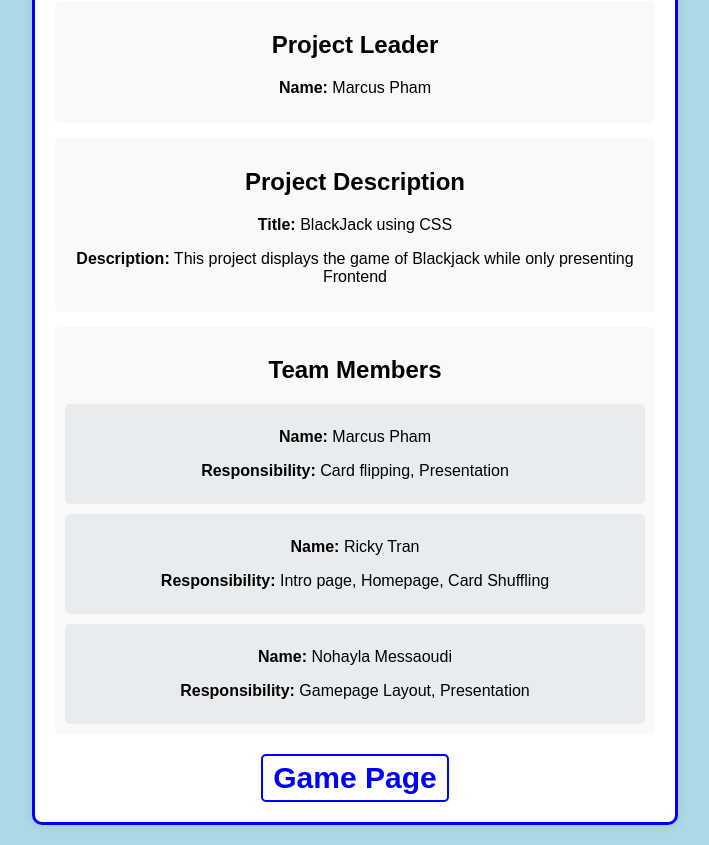
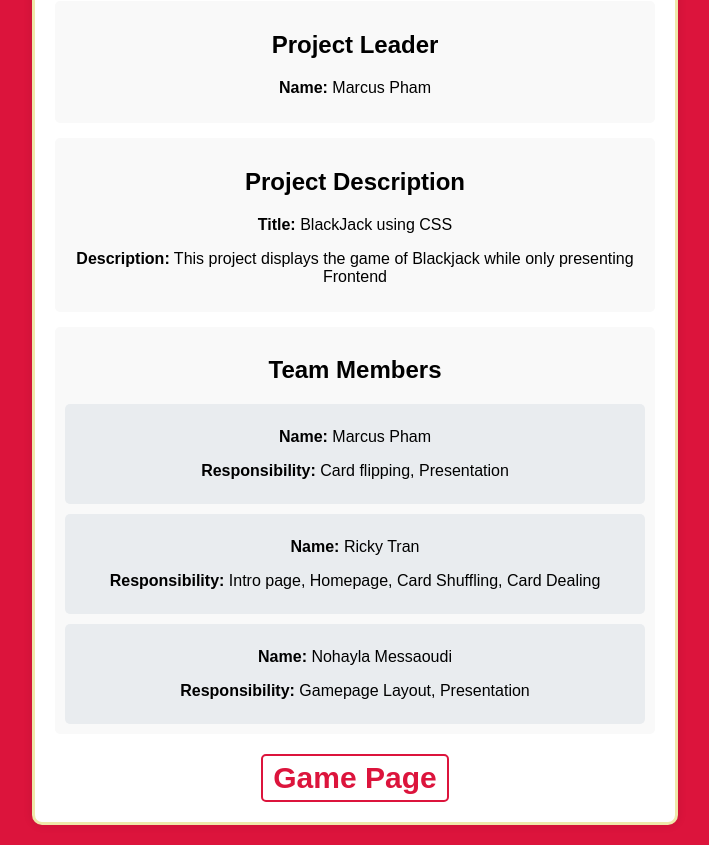
Before and after one commit to markyboi246/BlackJack, a plain HTML site: page intro.html in a window 1280 px wide. Shown: the part 122-967 px from the top of the page, without its empty margins (285-994 px from the left). Drawn offline with Linux system fonts and the light colour scheme.

Commit message:
Updated intro page

```diff
--- a/intro.html
+++ b/intro.html
@@ -7,7 +7,7 @@
     <style>
         body {
             font-family: Arial, sans-serif;
-            background-color: lightblue;
+            background-color: crimson;
             margin: 0;
             padding: 20px;
             display: flex;
@@ -16,7 +16,7 @@
         .container {
             background: #fff;
             padding: 20px;
-            border: 3px solid blue;
+            border: 3px solid palegoldenrod;
             border-radius: 10px;
             box-shadow: 0px 0px 10px rgba(0, 0, 0, 0.1);
             width: 80%;
@@ -48,14 +48,14 @@
         .home-page a {
             display: inline-block;
             padding: 5px 10px;
-            border: 2px solid blue;
+            border: 2px solid crimson;
             border-radius: 5px;
             text-decoration: none;
-            color: blue;
+            color: crimson;
             font-weight: bold;
         }
         .home-page a:hover {
-            background-color: blue;
+            background-color: crimson;
             color: white;
         }
     </style>
@@ -82,7 +82,7 @@
             </div>
             <div class="team-member">
                 <p><strong>Name:</strong> Ricky Tran</p>
-                <p><strong>Responsibility:</strong> Intro page, Homepage, Card Shuffling</p>
+                <p><strong>Responsibility:</strong> Intro page, Homepage, Card Shuffling, Card Dealing</p>
             </div>
             <div class="team-member">
                 <p><strong>Name:</strong> Nohayla Messaoudi</p>
```
